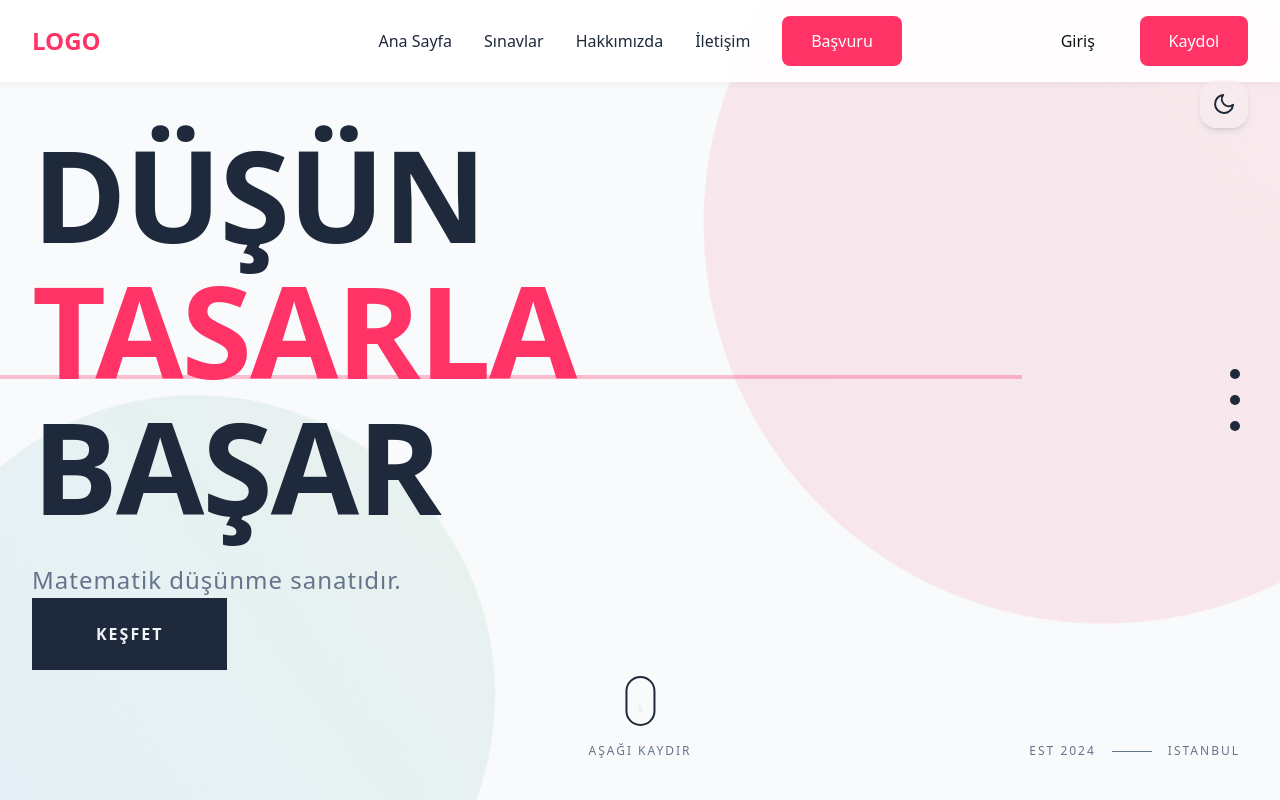
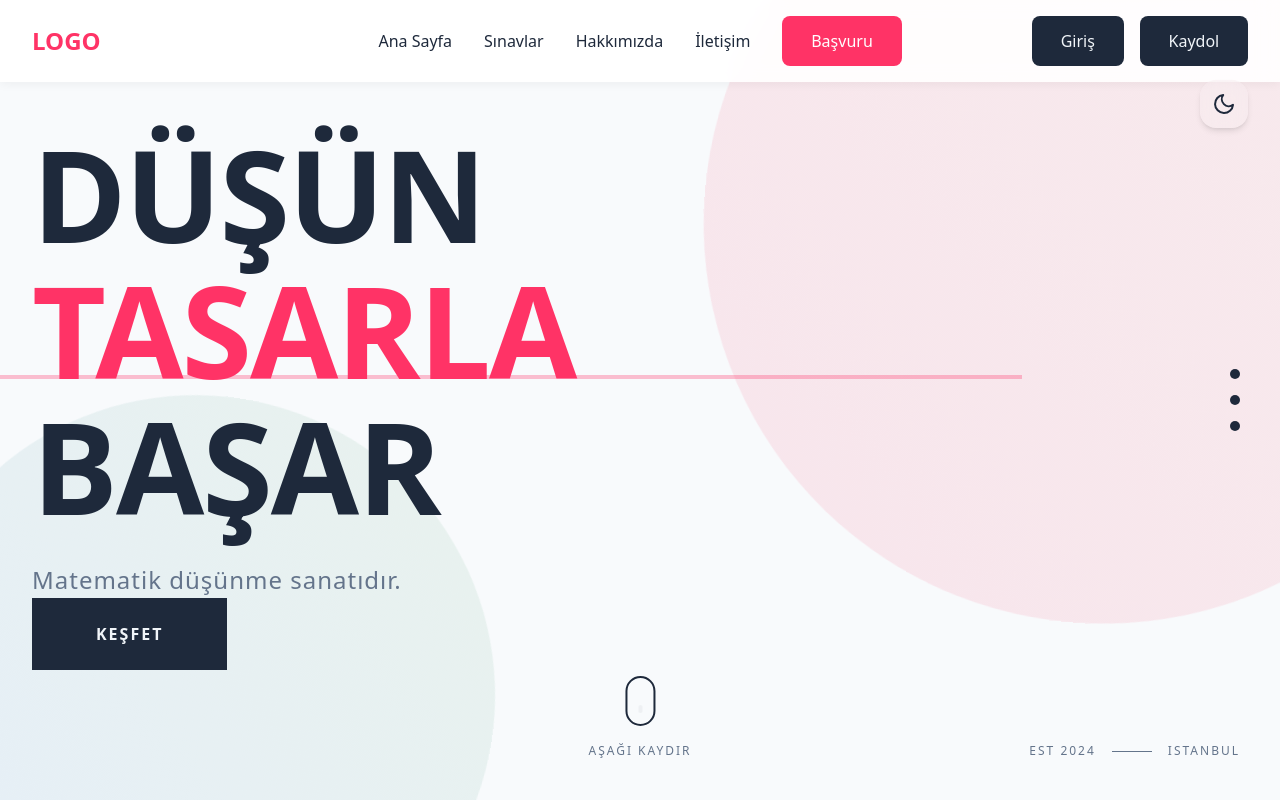
Before and after one commit to alifuatakbas/e-math-frontend, a Next.js app: page / in a window 1280 px wide. Shown: the top 800 px of the page. Built offline with nearby package versions, Linux system fonts and the light colour scheme.

Commit message:
NAVBAR UPDATE

```diff
--- a/app/styles/Navbar.module.css
+++ b/app/styles/Navbar.module.css
@@ -92,8 +92,8 @@
 }
 
 .loginButton, .signupButton {
-  background: #FF3366;
-  color: white;
+  background: #1E293B;
+  color: #F1F5F9;
   text-decoration: none;
   padding: 0.8rem 1.8rem;
   border-radius: 8px;
@@ -102,23 +102,18 @@
   white-space: nowrap;
 }
 
-.loginButton {
-  background: transparent;
-  color: #111111;
+.darkMode .loginButton,
+.darkMode .signupButton {
+  background: #F1F5F9;
+  color: #1E293B;
 }
 
-.darkMode .loginButton {
-  color: #FFFFFF;
-}
-
+.loginButton:hover,
 .signupButton:hover {
-  background: #E61B4D;
+  background: #FF3366;
+  color: white;
   transform: translateY(-2px);
   box-shadow: 0 4px 12px rgba(255, 51, 102, 0.25);
-}
-
-.loginButton:hover {
-  color: #FF3366;
 }
 
 /* Dropdown Menus */
```
